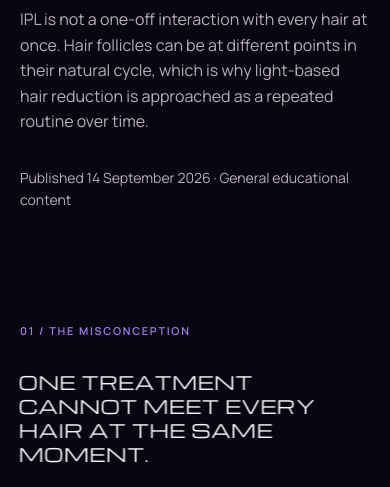
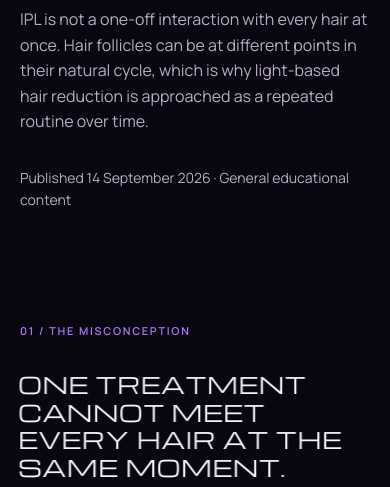
Before and after one commit to rk96884/CYPH1, an Astro site: page /learn/why-ipl-consistency-matters in a window 390 px wide. Shown: the part 357-844 px from the top of the page. Built offline with nearby package versions, Linux system fonts and the light colour scheme; Astro itself is replaced by a stand-in of ours.

Commit message:
Restore editorial heading scale; preserve wrapping

```diff
--- a/src/pages/learn/why-ipl-consistency-matters.astro
+++ b/src/pages/learn/why-ipl-consistency-matters.astro
@@ -96,7 +96,7 @@ if(reduceMotion||!("IntersectionObserver" in window)){targets.forEach(t=>t.class
 
   /* Keep long editorial section titles within the mobile reading column. */
   @media (max-width: 47.99rem) {
-    .article-page h2 { max-width:100%; min-width:0; font-size:clamp(1.15rem,4.6vw,1.5rem); line-height:1.3; overflow-wrap:anywhere; }
+    .article-page h2 { max-width:100%; min-width:0; font-size:clamp(1.4rem,5.8vw,1.95rem); line-height:1.22; overflow-wrap:anywhere; }
     .article-page h3 { max-width:100%; overflow-wrap:anywhere; }
   }
 </style>
```
